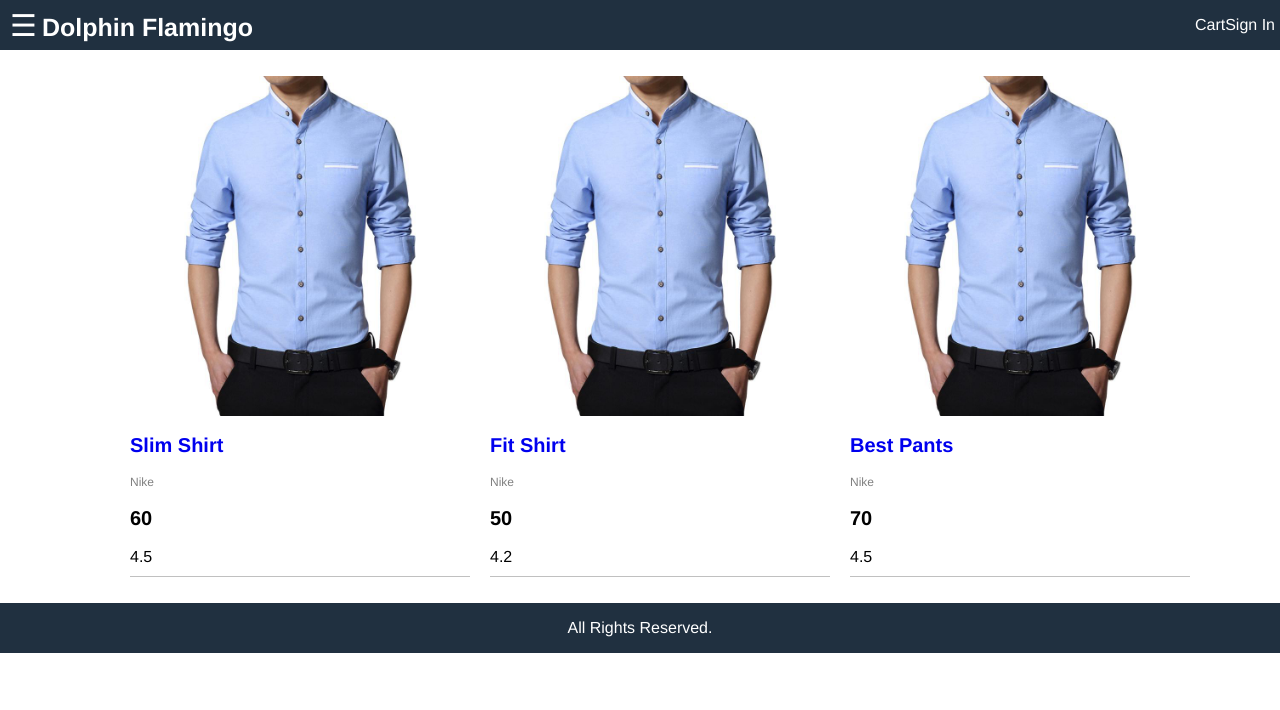
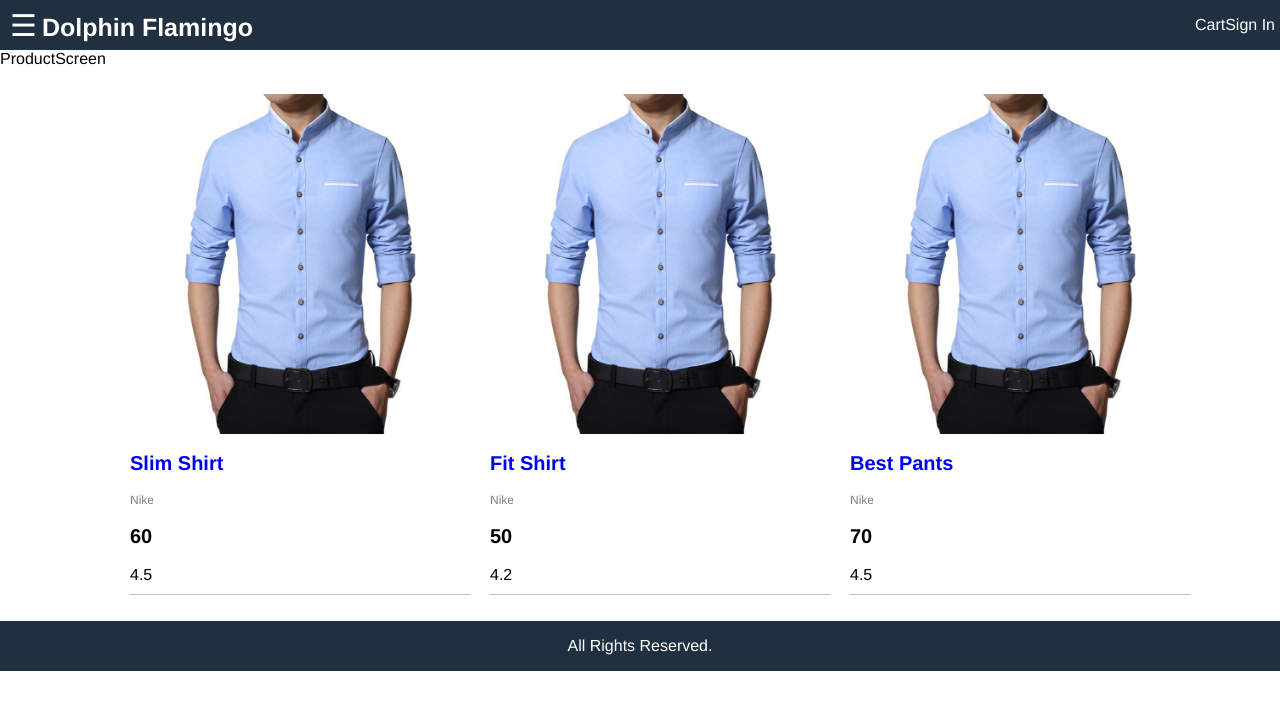
Before and after one commit to Eesok/DolphinFlamingo, a React (Create React App) app in the folder df-front/: page /products/1 in a window 1280 px wide. Shown: the top 710 px of the page. Built offline with nearby package versions, Linux system fonts and the light colour scheme.

Commit message:
installed react-reouter-dom and created a folder with js files for prodcut and home screens

```diff
--- a/df-front/package.json
+++ b/df-front/package.json
@@ -8,6 +8,7 @@
     "@testing-library/user-event": "^12.8.3",
     "react": "^17.0.2",
     "react-dom": "^17.0.2",
+    "react-router-dom": "^5.2.0",
     "react-scripts": "4.0.3",
     "web-vitals": "^1.1.1"
   },
--- a/df-front/src/App.js
+++ b/df-front/src/App.js
@@ -1,6 +1,9 @@
 import React from 'react';
 import data from './data';
+import { BrowserRouter, Route } from 'react-router-dom';
 import './App.css';
+import HomeScreen from './Screens/HomeScreen';
+import ProductScreen from './Screens/ProductScreen';
 
 function App() {
 	const openMenu = () => {
@@ -10,6 +13,7 @@ function App() {
 		document.querySelector('.sidebar').classList.remove('open');
 	};
 	return (
+		<BrowserRouter>
 			<div className='grid-container'>
 				<header className='header'>
 					<div className='brand'>
@@ -40,6 +44,8 @@ function App() {
 
 				<main className='main'>
 					<div className='content'>
+						<Route path='/products/:id' component={ProductScreen} />
+						<Route path='/' exact={true} component={HomeScreen} />
 						<ul className='products'>
 							{data.products.map((product) => (
 								<li>
@@ -63,6 +69,7 @@ function App() {
 				</main>
 				<footer className='footer'>All Rights Reserved.</footer>
 			</div>
+		</BrowserRouter>
 	);
 }
 
--- /dev/null
+++ b/df-front/src/Screens/HomeScreen.js
@@ -0,0 +1,6 @@
+import React from 'react';
+
+function HomeScreen(props) {
+	return <div>HomeScreen</div>;
+}
+export default HomeScreen;
--- /dev/null
+++ b/df-front/src/Screens/ProductScreen.js
@@ -0,0 +1,6 @@
+import React from 'react';
+
+function ProductScreen(props) {
+	return <div>ProductScreen</div>;
+}
+export default ProductScreen;
--- a/df-front/src/data.js
+++ b/df-front/src/data.js
@@ -1,3 +1,4 @@
+// eslint-disable-next-line
 export default {
 	products: [
 		{
```
Also changed, not shown: 1 other file (tests, documents, lock files or other folders). Lines whose indentation alone changed are shown as unchanged.
